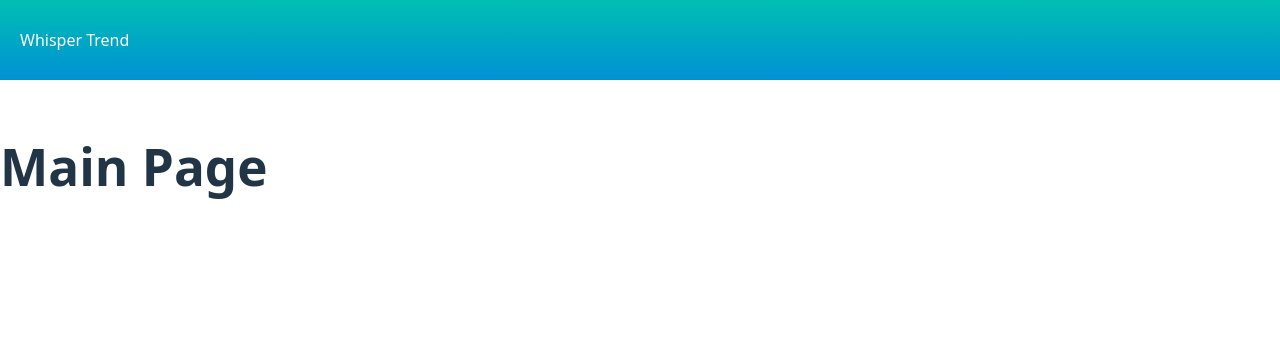
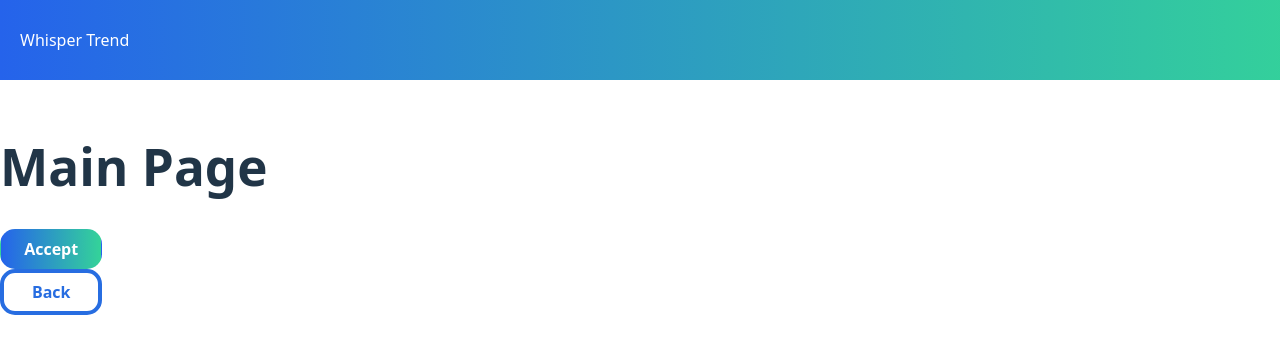
Before and after one commit to TecMrDocs/Cropopoly3-WhisperTrend, a React (Vite) app in the folder core/web/: page /main in a window 1280 px wide. Shown: the top 354 px of the page. Built offline with nearby package versions, Linux system fonts and the light colour scheme; the HTML template or start-up script is replaced by a standard one.

Commit message:
Added button components

```diff
--- /dev/null
+++ b/core/web/src/components/AcceptButton.tsx
@@ -0,0 +1,11 @@
+import React from "react";
+import './styles/AcceptButton.css';
+
+
+export default function AcceptButton(props:any){
+  return(
+    <div>
+      <button className="accept-button">{props.text}</button>
+    </div>
+  );
+}
--- /dev/null
+++ b/core/web/src/components/BackButton.tsx
@@ -0,0 +1,8 @@
+import React from "react";
+import './styles/BackButton.css';
+
+export default function BackButton(props:any){
+  return(
+    <button className="back-button">{props.text}</button>
+  );
+}
--- /dev/null
+++ b/core/web/src/components/styles/AcceptButton.css
@@ -0,0 +1,16 @@
+.accept-button {
+  color: white;
+  background: linear-gradient(90deg, #2563eb 0%, #34d399 100%);
+  border-radius: 10px;
+  border-color: transparent;
+  padding: 8px 10px;
+  font-size: 16px;
+  font-weight: 600;
+  cursor: pointer;
+  border-radius: 15px;
+  width: 8%;
+}
+
+.accept-button:hover {
+  background: linear-gradient(90deg, #2563eb 0%, #34d399 100%);
+}
--- /dev/null
+++ b/core/web/src/components/styles/BackButton.css
@@ -0,0 +1,11 @@
+.back-button {
+  color: #276de1;
+  background: white;
+  border-radius: 15px;
+  width: 8%;
+  border: 4px solid #276de1;
+  font-size: 16px;
+  font-weight: 600;
+  cursor: pointer;
+  padding: 8px 10px;
+}
--- a/core/web/src/components/styles/Navbar.css
+++ b/core/web/src/components/styles/Navbar.css
@@ -6,6 +6,6 @@
   justify-content: space-between;
   align-items: center;
   padding: 0 20px;
-  background: linear-gradient(180deg, #00BFB3 0%, #0091D5 100%);
+  background: linear-gradient(90deg, #2563eb 0%, #34d399 100%);
   color: white;
 }
--- a/core/web/src/pages/MainPage.tsx
+++ b/core/web/src/pages/MainPage.tsx
@@ -1,9 +1,12 @@
-
+import AcceptButton from "../components/AcceptButton";
+import BackButton from "../components/BackButton";
 
 export default function MainPage() {
   return(
     <div>
       <h1>Main Page</h1>
+      <AcceptButton text="Accept" />
+      <BackButton text="Back" />
     </div>
   );
 }
```
